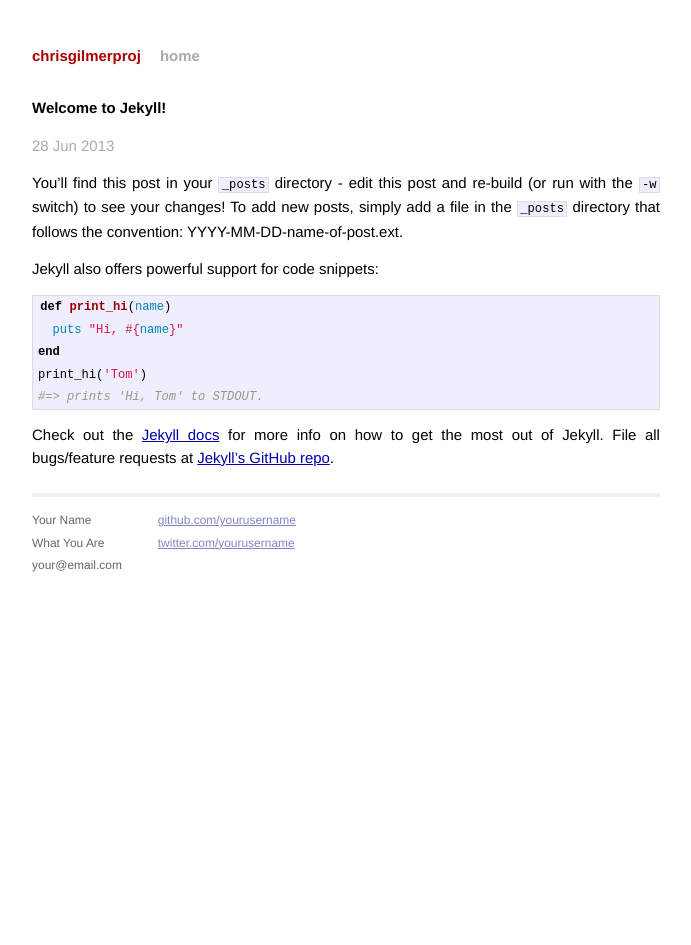
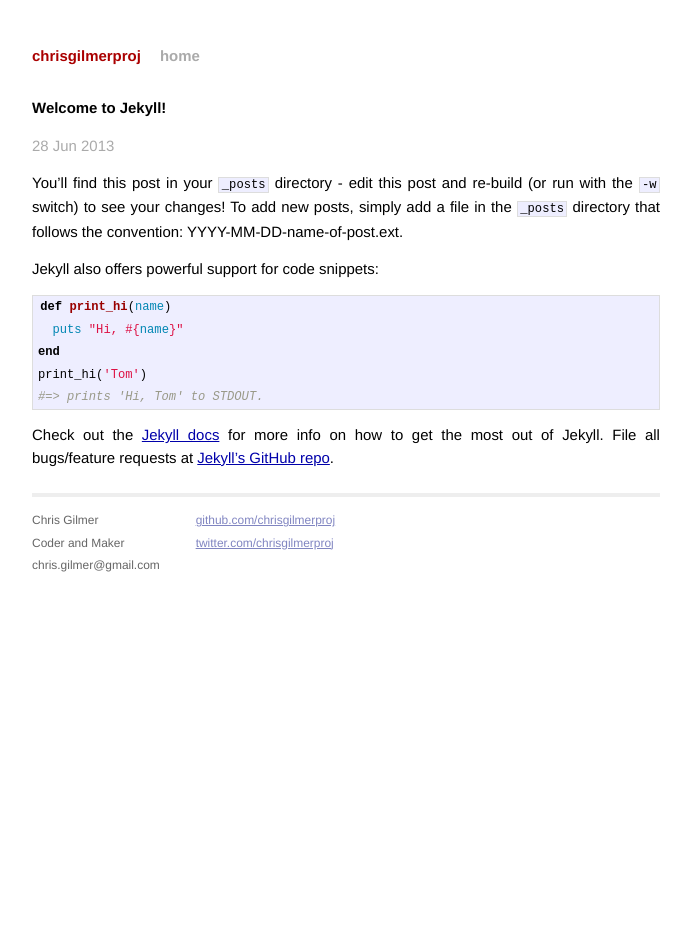
Before and after one commit to chrisgilmerproj/chrisgilmerproj.github.com, a Jekyll site: the page built from _posts/2013-06-28-welcome-to-jekyll.markdown, in a window 1280 px wide. Shown: the whole page, without its empty margins (294-985 px from the left). Built offline with Jekyll 4.4.1, drawn with Linux system fonts in a browser that asks for light colours.

Commit message:
Update to project

```diff
--- a/_layouts/default.html
+++ b/_layouts/default.html
@@ -27,15 +27,15 @@
             <div class="footer">
               <div class="contact">
                 <p>
-                  Your Name<br />
-                  What You Are<br />
-                  your@email.com
+                  Chris Gilmer<br />
+                  Coder and Maker<br />
+                  chris.gilmer@gmail.com
                 </p>
               </div>
               <div class="contact">
                 <p>
-                  <a href="http://github.com/yourusername/">github.com/yourusername</a><br />
-                  <a href="http://twitter.com/yourusername/">twitter.com/yourusername</a><br />
+                  <a href="http://github.com/chrisgilmerproj/">github.com/chrisgilmerproj</a><br />
+                  <a href="http://twitter.com/chrisgilmerproj/">twitter.com/chrisgilmerproj</a><br />
                 </p>
               </div>
             </div>
--- a/index.html
+++ b/index.html
@@ -1,10 +1,10 @@
 ---
 layout: default
-title: Your New Jekyll Site
+title: chrisgilmerproj
 ---
 
 <div id="home">
-  <h1>Blog Posts</h1>
+  <h1>Posts</h1>
   <ul class="posts">
     {% for post in site.posts %}
       <li><span>{{ post.date | date_to_string }}</span> &raquo; <a href="{{ post.url }}">{{ post.title }}</a></li>
```
